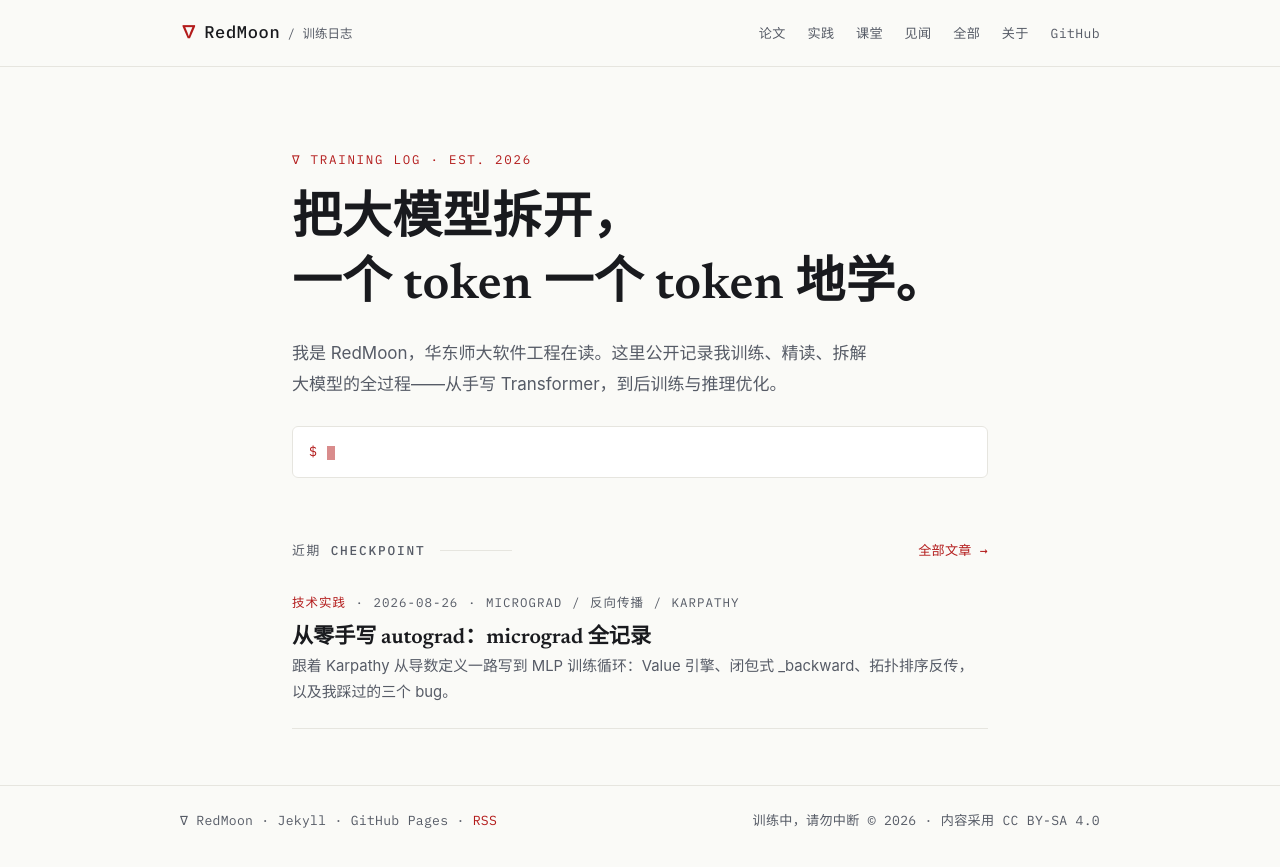
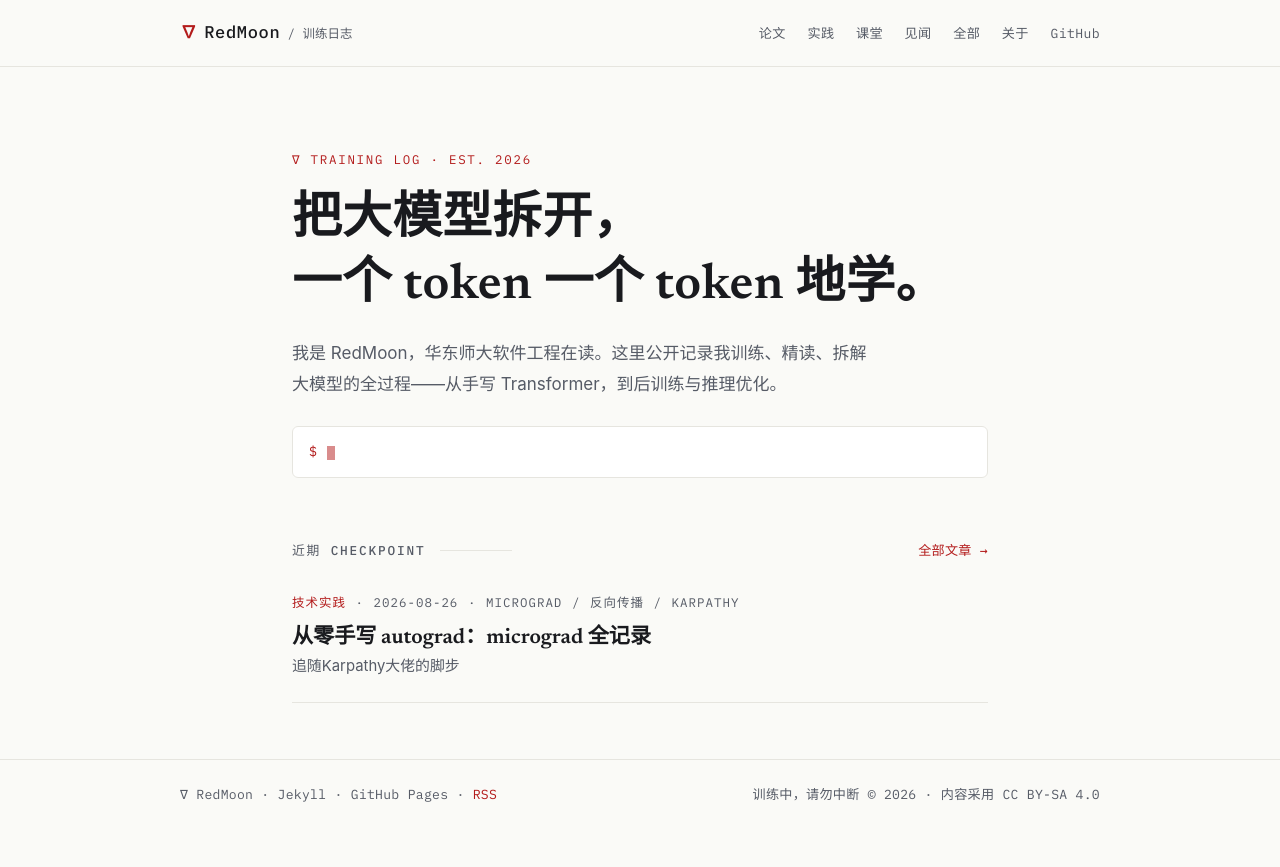
Before and after one commit to Redmoon-2333/Redmoon-2333.github.io, a Jekyll site: the page built from index.html, in a window 1280 px wide. Shown: the top 867 px of the page. Built offline with Jekyll 4.4.1, drawn with Linux system fonts in a browser that asks for light colours.

Commit message:
docs: 简化 micrograd 文章摘要

```diff
--- a/_posts/2026-08-26-micrograd-autograd.md
+++ b/_posts/2026-08-26-micrograd-autograd.md
@@ -3,7 +3,7 @@ title: "从零手写 autograd：micrograd 全记录"
 date: 2026-08-26 05:00:00 +0800
 categories: [技术实践]
 tags: [micrograd, 反向传播, Karpathy, autograd, 零基础]
-excerpt: 跟着 Karpathy 从导数定义一路写到 MLP 训练循环：Value 引擎、闭包式 _backward、拓扑排序反传，以及我踩过的三个 bug。
+excerpt: 追随Karpathy大佬的脚步
 math: true
 ---
 
```
